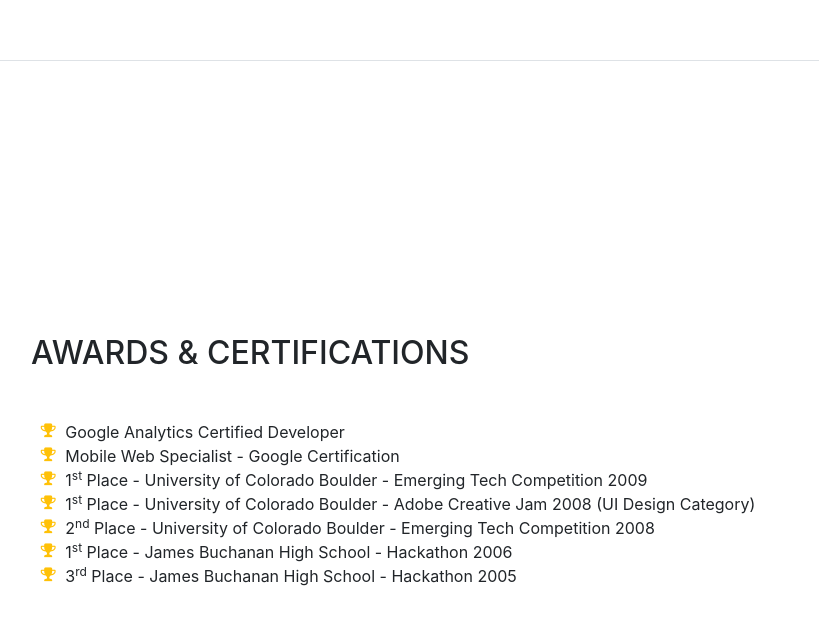
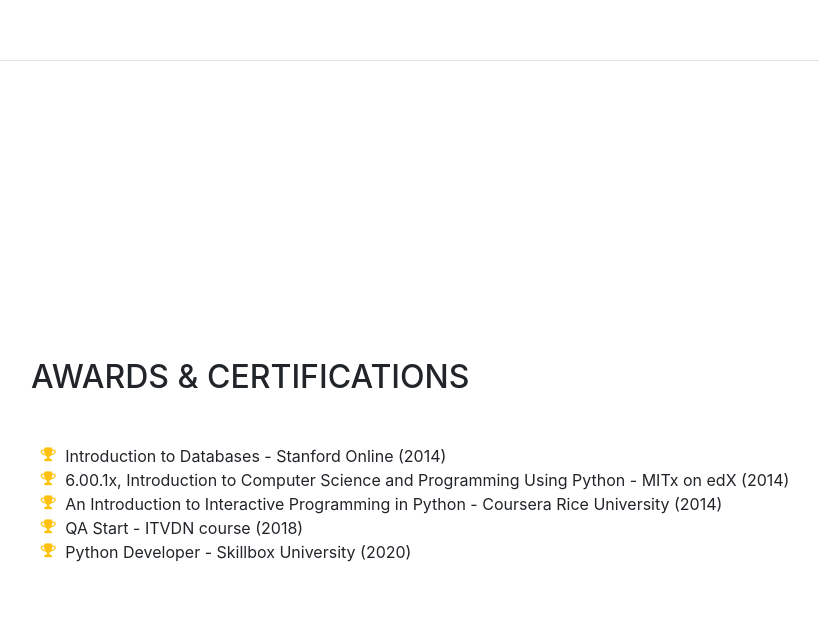
Before and after one commit to gehna/gehna.github.io, a website with bundled scripts: page index.html in a window 1280 px wide. Shown: the part 4218-4842 px from the top of the page, without its empty margins (289-1108 px from the left). Built offline with nearby package versions, Linux system fonts and the light colour scheme; a web font is replaced by a local one.

Commit message:
change AWARDS

```diff
--- a/index.html
+++ b/index.html
@@ -256,7 +256,7 @@
           <p>Apart from being a QA Engineer, I like to read books about startups. Love to play the guitar.</p>
           <p>At my spare time I am learning new things in IT and practice my english.</p>
           <p>I am learning programming in Java and plan to develop my own Android application to make the world a  better place.</p>
-          <p class="mb-0">I love cycling and hiking. And usually exersise in gym</p>
+          <p class="mb-0">I love cycling and hiking. And usually exersise in gym.</p>
         </div>
       </section>
 
@@ -266,31 +266,19 @@
           <ul class="fa-ul mb-0">
             <li>
               <i class="fa-li fa fa-trophy text-warning"></i>
-              Google Analytics Certified Developer</li>
+              Introduction to Databases - Stanford Online (2014)</li>
             <li>
               <i class="fa-li fa fa-trophy text-warning"></i>
-              Mobile Web Specialist - Google Certification</li>
+              6.00.1x, Introduction to Computer Science and Programming Using Python - MITx on edX (2014)</li>
             <li>
               <i class="fa-li fa fa-trophy text-warning"></i>
-              1<sup>st</sup>
-              Place - University of Colorado Boulder - Emerging Tech Competition 2009</li>
+              An Introduction to Interactive Programming in Python - Coursera Rice University (2014)</li>
             <li>
               <i class="fa-li fa fa-trophy text-warning"></i>
-              1<sup>st</sup>
-              Place - University of Colorado Boulder - Adobe Creative Jam 2008 (UI Design Category)</li>
+              QA Start - ITVDN course (2018)</li>
             <li>
               <i class="fa-li fa fa-trophy text-warning"></i>
-              2<sup>nd</sup>
-              Place - University of Colorado Boulder - Emerging Tech Competition 2008</li>
-            <li>
-            <li>
-              <i class="fa-li fa fa-trophy text-warning"></i>
-              1<sup>st</sup>
-              Place - James Buchanan High School - Hackathon 2006</li>
-            <li>
-              <i class="fa-li fa fa-trophy text-warning"></i>
-              3<sup>rd</sup>
-              Place - James Buchanan High School - Hackathon 2005</li>
+              Python Developer - Skillbox University (2020)</li>
           </ul>
         </div>
       </section>
```
